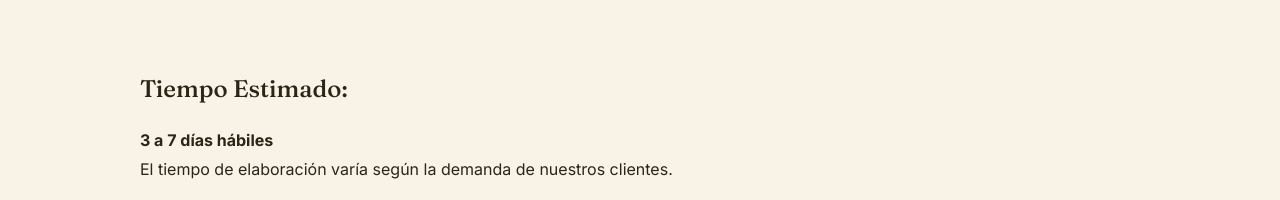
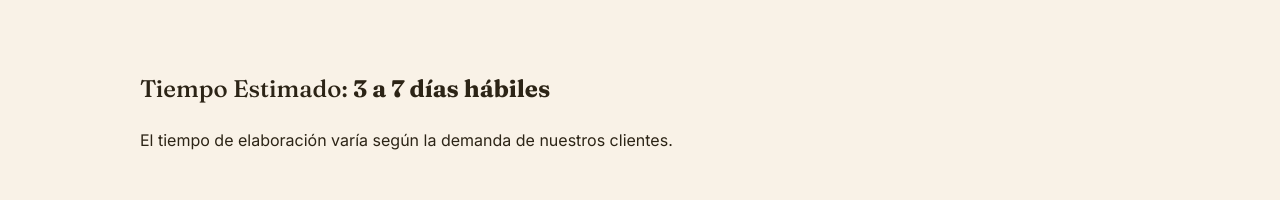
Before and after one commit to nady4/nyady, a Next.js app: page /info/elaboracion in a window 1280 px wide. Shown: the part 426-626 px from the top of the page. Built offline with nearby package versions, Linux system fonts and the light colour scheme; no server answers.

Commit message:
Update page.tsx

```diff
--- a/app/(public)/info/elaboracion/page.tsx
+++ b/app/(public)/info/elaboracion/page.tsx
@@ -17,8 +17,7 @@ export default function TiemposPage() {
         En NYADY, cada producto es elaborado artesanalmente al detalle.
       </p>
 
-      <h2>Tiempo Estimado: </h2>
-      <strong>3 a 7 días hábiles</strong>
+      <h2>Tiempo Estimado: <strong>3 a 7 días hábiles</strong></h2>
       <p>El tiempo de elaboración varía según la demanda de nuestros clientes.</p>
 
       <h2>Notas Importantes</h2>
```
